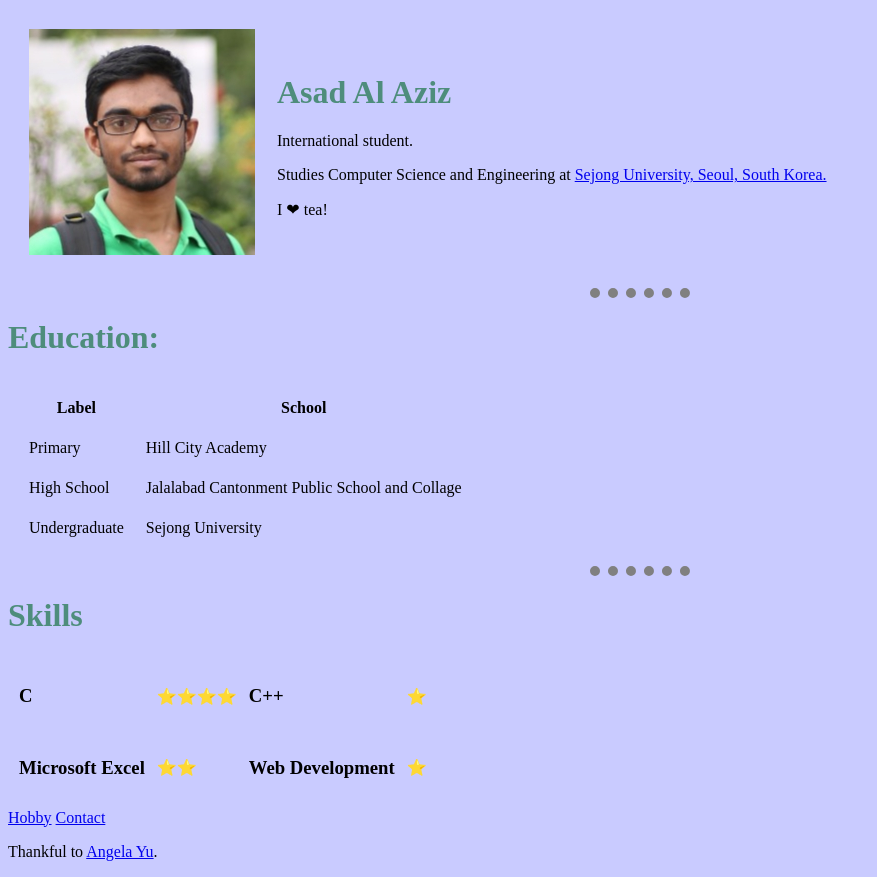
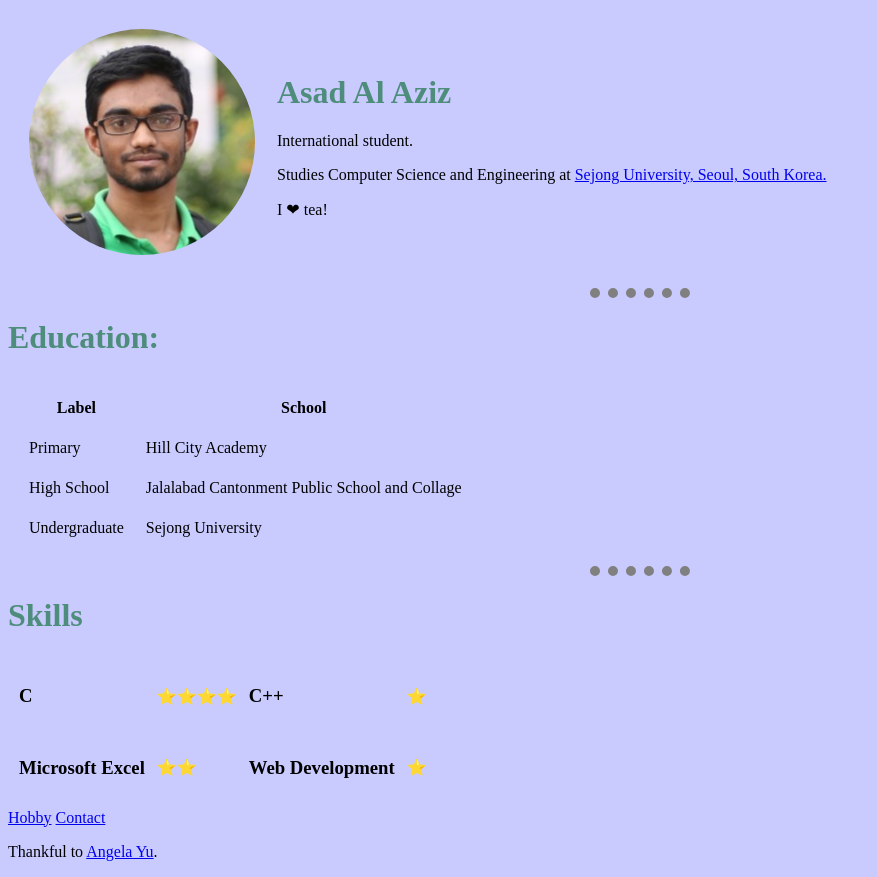
Before and after one commit to Chhayanaut/cv, a plain HTML site: page index.html in a window 1280 px wide. Shown: the whole page, without its empty margins (0-877 px from the left). Drawn offline with Linux system fonts and the light colour scheme.

Commit message:
add initial cv website files

```diff
--- a/index.html
+++ b/index.html
@@ -10,7 +10,7 @@
 <body>
   <table cellspacing="20">
     <tr>
-      <td><img src="asad.jpeg" alt="ratargul"></td>
+      <td><img class="circular" src="asad.jpeg" alt="ratargul"></td>
       <td>
         <h1>Asad Al Aziz</h1>
         <p>
```
